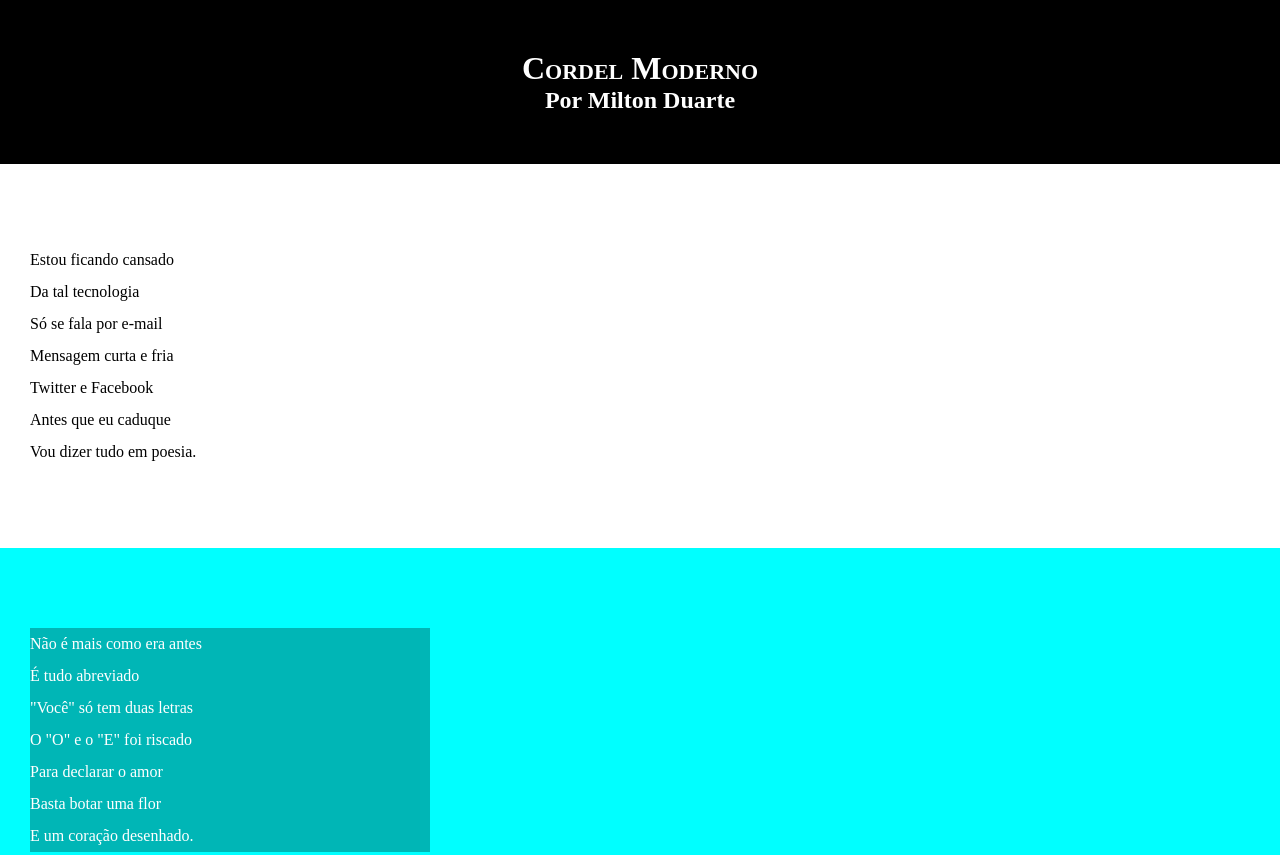
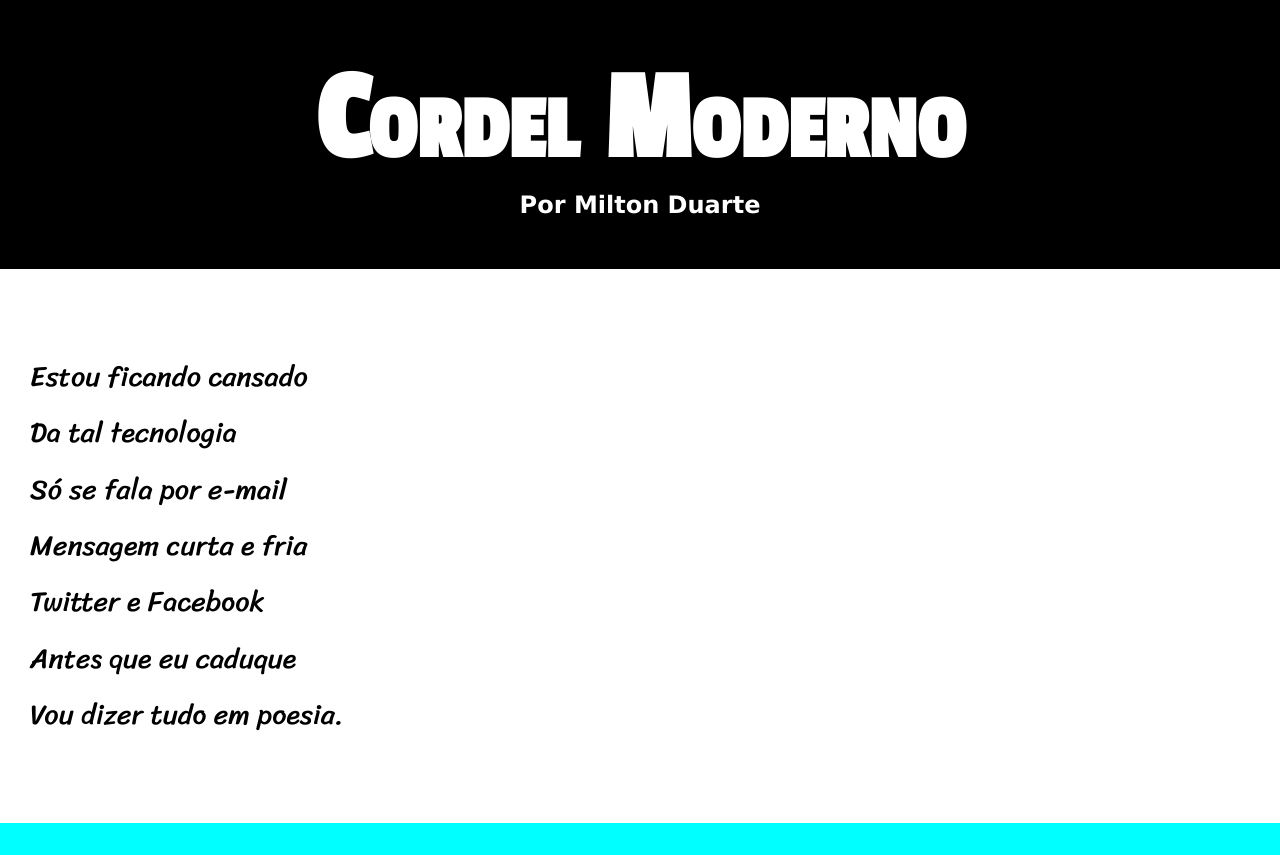
Before and after one commit to LuizSilva0205/Cordel-Moderno, a plain HTML site: page index.html in a window 1280 px wide. Shown: the top 855 px of the page. Drawn offline with Linux system fonts and the light colour scheme.

Commit message:
atualização

```diff
--- a/style.css
+++ b/style.css
@@ -1,4 +1,17 @@
 @charset "UTF-8";
+
+@import url('https://fonts.googleapis.com/css2?family=Passion+One&display=swap');
+
+@import url('https://fonts.googleapis.com/css2?family=Sriracha&display=swap');
+
+
+:root{
+    --fonte1:Verdana, Geneva, Tahoma, sans-serif;
+    --fonte2:'Passion One', cursive;
+    --fonte3:'Sriracha', cursive;
+}
+
+
 *{
     margin: 0px;
     padding: 0px;
@@ -10,6 +23,7 @@
 html, body{
     min-height: 100vh;
     background-color: darkgray;
+    font-family: var(--fonte1);
 }
 
 
@@ -22,6 +36,9 @@ header{
 header>h1{
     padding-top: 50px;
     font-variant: small-caps;
+    font-family: var(--fonte2);
+    font-size: 10vw;
+
 }
 
 header>h2{
@@ -43,10 +60,13 @@ section{
     padding-bottom: 10vh;
     line-height: 2em;
     padding-left: 30px;
+    font-family: var(--fonte3);
+    font-size: 2.2vw;
 }
 section.imagem>p{
+    display: inline-block;
     background-color: rgba(0, 0, 0, 0.288);
-    width: 400px;
+    padding: 5px;
 }
 
 section.normal{
```
